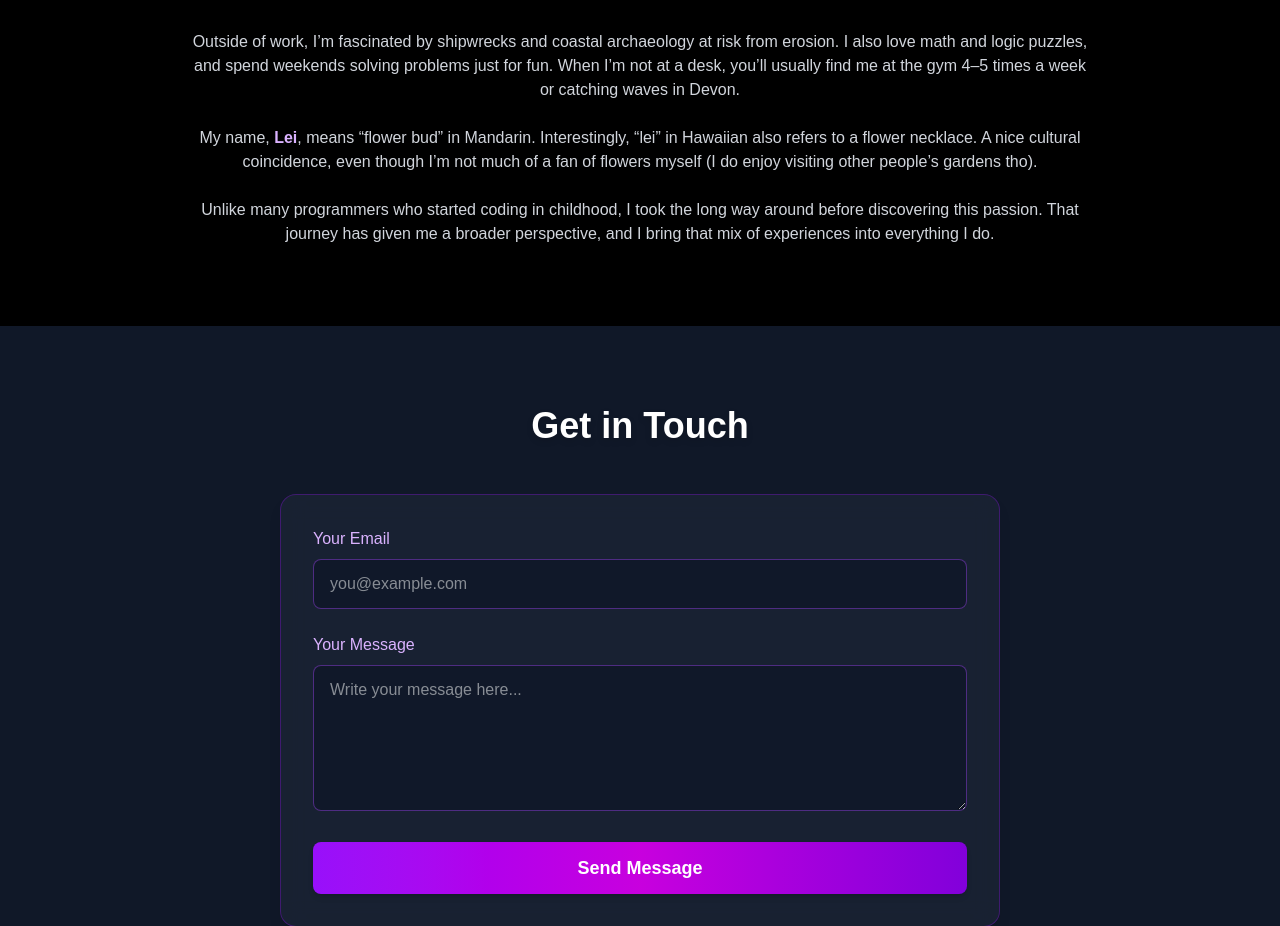
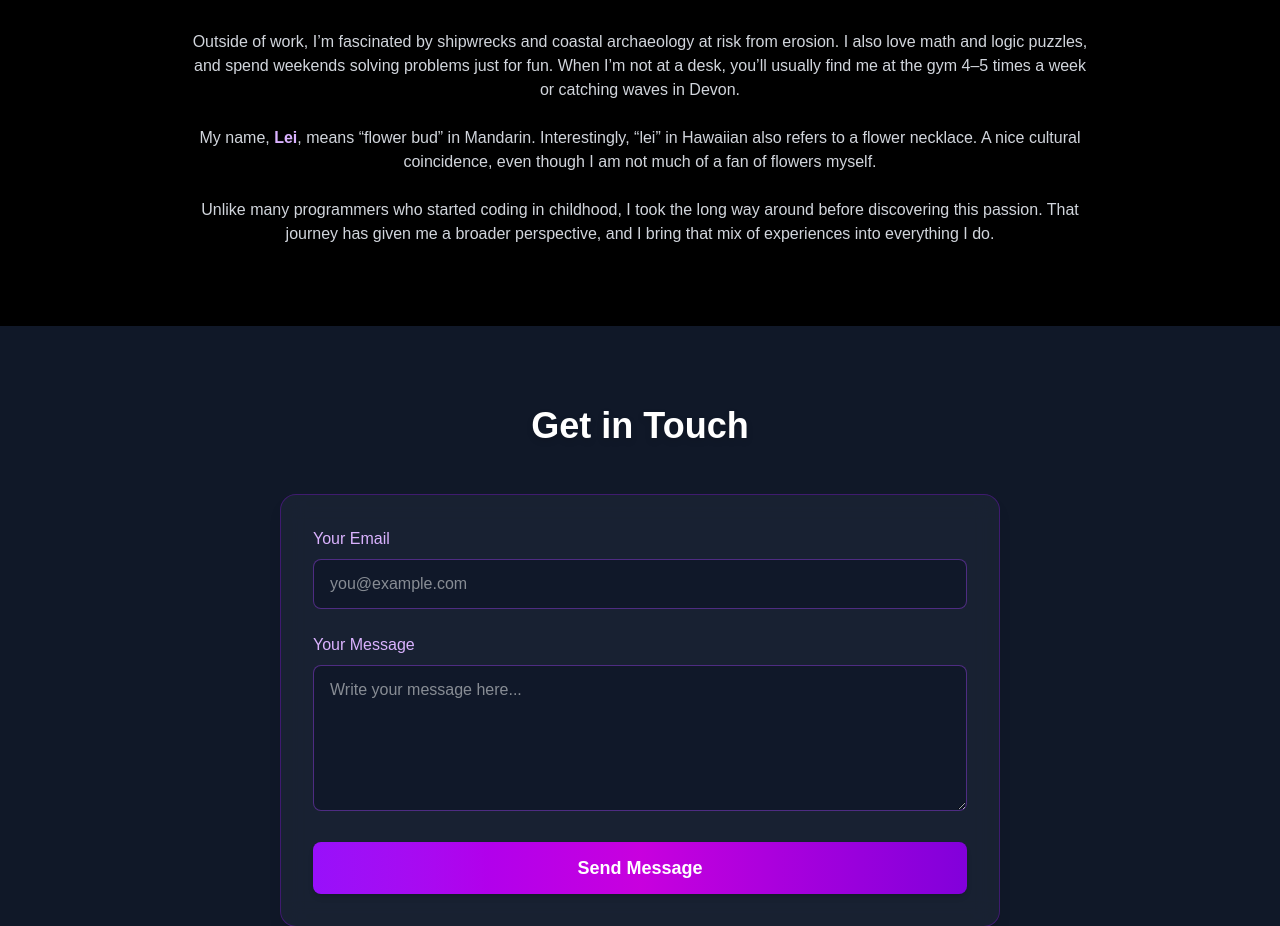
Before and after one commit to leiding06/9700km_website, a Next.js app: page /members/lei-ding in a window 1280 px wide. Shown: the part 3200-4126 px from the top of the page. Built offline with nearby package versions, Linux system fonts and the light colour scheme.

Commit message:
fix: quotation

```diff
--- a/src/app/members/lei-ding/page.tsx
+++ b/src/app/members/lei-ding/page.tsx
@@ -176,7 +176,7 @@ export default function LeiDingResume() {
                     <p className="text-md mt-6 text-gray-300 text-center">
                     {"My name, "}
                     <span className="text-purple-300 font-semibold">Lei</span>
-                    {", means “flower bud” in Mandarin. Interestingly, “lei” in Hawaiian also refers to a flower necklace. A nice cultural coincidence, even though I’m not much of a fan of flowers myself (I do enjoy visiting other people’s gardens tho)."}
+                    {", means “flower bud” in Mandarin. Interestingly, “lei” in Hawaiian also refers to a flower necklace. A nice cultural coincidence, even though I am not much of a fan of flowers myself."}
                     </p>
                     <p className="text-md mt-6 text-gray-300 text-center">
                     Unlike many programmers who started coding in childhood, I took the long way around before discovering this passion.
```
